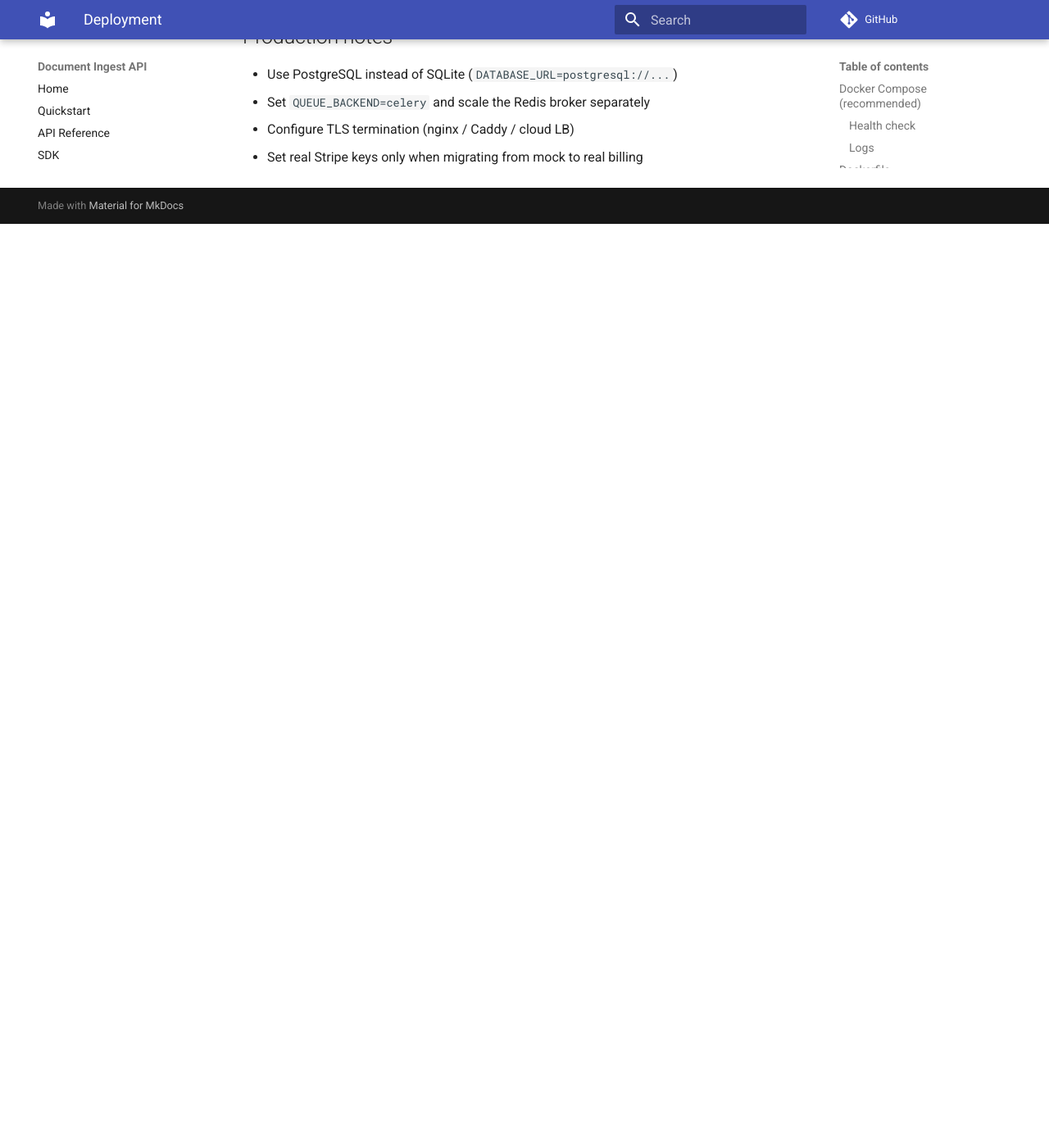
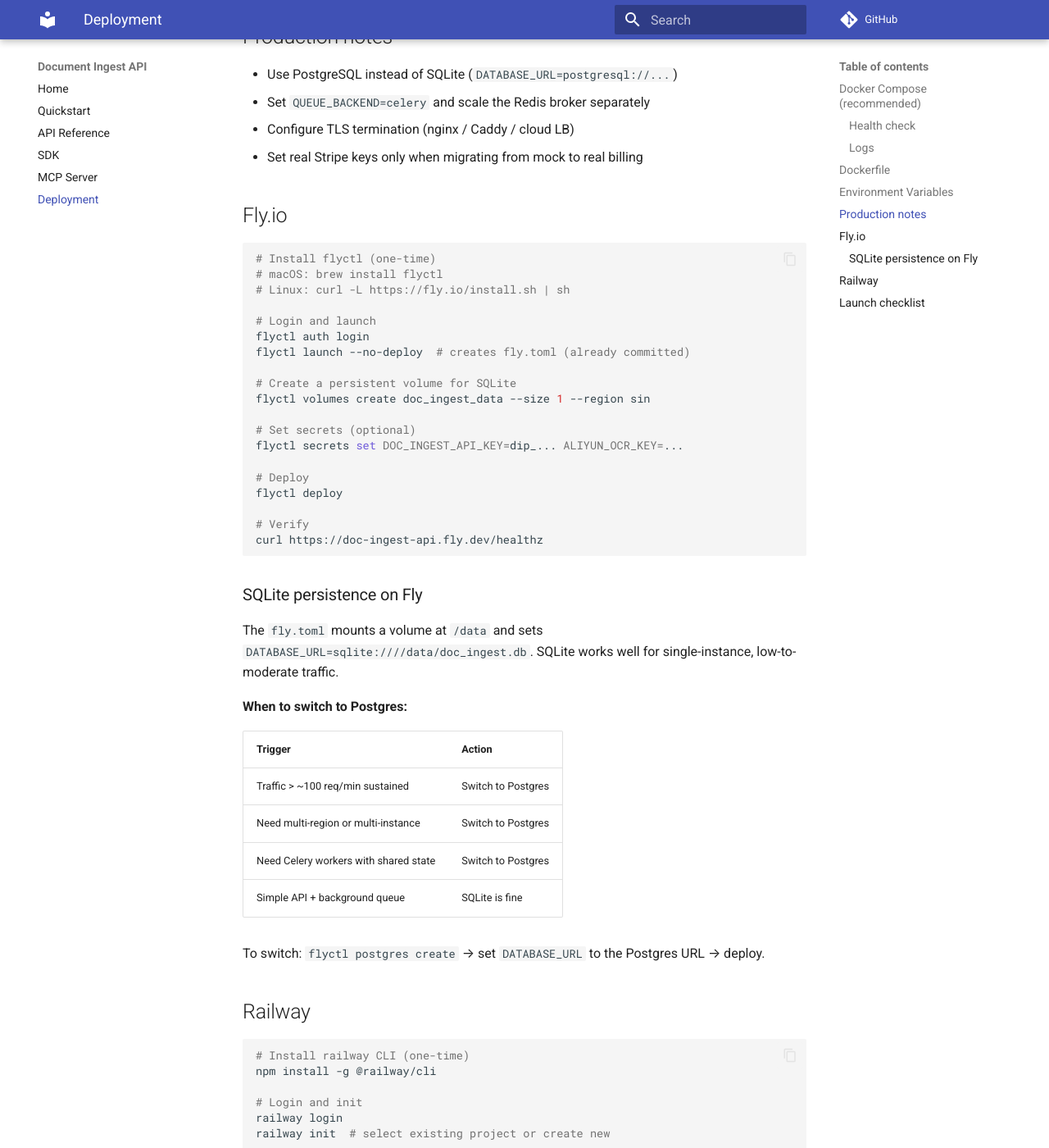
Before and after one commit to CowledMan/doc-ingest-api, an MkDocs documentation site: the page built from docs/deploy.md, in a window 1280 px wide and 1400 px high, scrolled down 1437 px. Shown: the whole window at 82% size. Built offline with MkDocs 1.6.1 and Material for MkDocs 9.7.7, drawn with Linux system fonts in a browser that asks for light colours; comment, search, counter and statistics services are not loaded; before the commit the page ends 1710 px from its top, so only the background shows below that; some of the changed text lies outside the part shown.

Commit message:
feat: add demo sample PDF, deployment configs, CI docker build, and launch checklist

````diff
--- a/docs/deploy.md
+++ b/docs/deploy.md
@@ -51,3 +51,72 @@
 - Set `QUEUE_BACKEND=celery` and scale the Redis broker separately
 - Configure TLS termination (nginx / Caddy / cloud LB)
 - Set real Stripe keys only when migrating from mock to real billing
+
+## Fly.io
+
+```bash
+# Install flyctl (one-time)
+# macOS: brew install flyctl
+# Linux: curl -L https://fly.io/install.sh | sh
+
+# Login and launch
+flyctl auth login
+flyctl launch --no-deploy  # creates fly.toml (already committed)
+
+# Create a persistent volume for SQLite
+flyctl volumes create doc_ingest_data --size 1 --region sin
+
+# Set secrets (optional)
+flyctl secrets set DOC_INGEST_API_KEY=dip_... ALIYUN_OCR_KEY=...
+
+# Deploy
+flyctl deploy
+
+# Verify
+curl https://doc-ingest-api.fly.dev/healthz
+```
+
+### SQLite persistence on Fly
+
+The `fly.toml` mounts a volume at `/data` and sets `DATABASE_URL=sqlite:////data/doc_ingest.db`.
+SQLite works well for single-instance, low-to-moderate traffic.
+
+**When to switch to Postgres:**
+
+| Trigger | Action |
+|---------|--------|
+| Traffic > ~100 req/min sustained | Switch to Postgres |
+| Need multi-region or multi-instance | Switch to Postgres |
+| Need Celery workers with shared state | Switch to Postgres |
+| Simple API + background queue | SQLite is fine |
+
+To switch: `flyctl postgres create` → set `DATABASE_URL` to the Postgres URL → deploy.
+
+## Railway
+
+```bash
+# Install railway CLI (one-time)
+npm install -g @railway/cli
+
+# Login and init
+railway login
+railway init  # select existing project or create new
+
+# Add environment variables
+railway variables set DOC_INGEST_API_KEY=dip_... QUEUE_BACKEND=background
+
+# Deploy
+railway up
+
+# Verify
+railway status
+curl https://<railway-domain>/healthz
+```
+
+Railway reads `railway.json` for build/deploy config. The `preDeployCommand`
+ensures the database schema exists on each deploy. For persistence, add a
+Railway Volume plugin and set `DATABASE_URL=sqlite:////data/doc_ingest.db`.
+
+## Launch checklist
+
+See [launch-checklist.md](launch-checklist.md) for the M2→M3 go-live checklist.
````
Also changed, not shown: assets/samples/README.md (added, +18 -0 lines), docs/launch-checklist.md (added, +49 -0 lines), fly.toml (added, +42 -0 lines), railway.json (added, +15 -0 lines), 4 other files.
